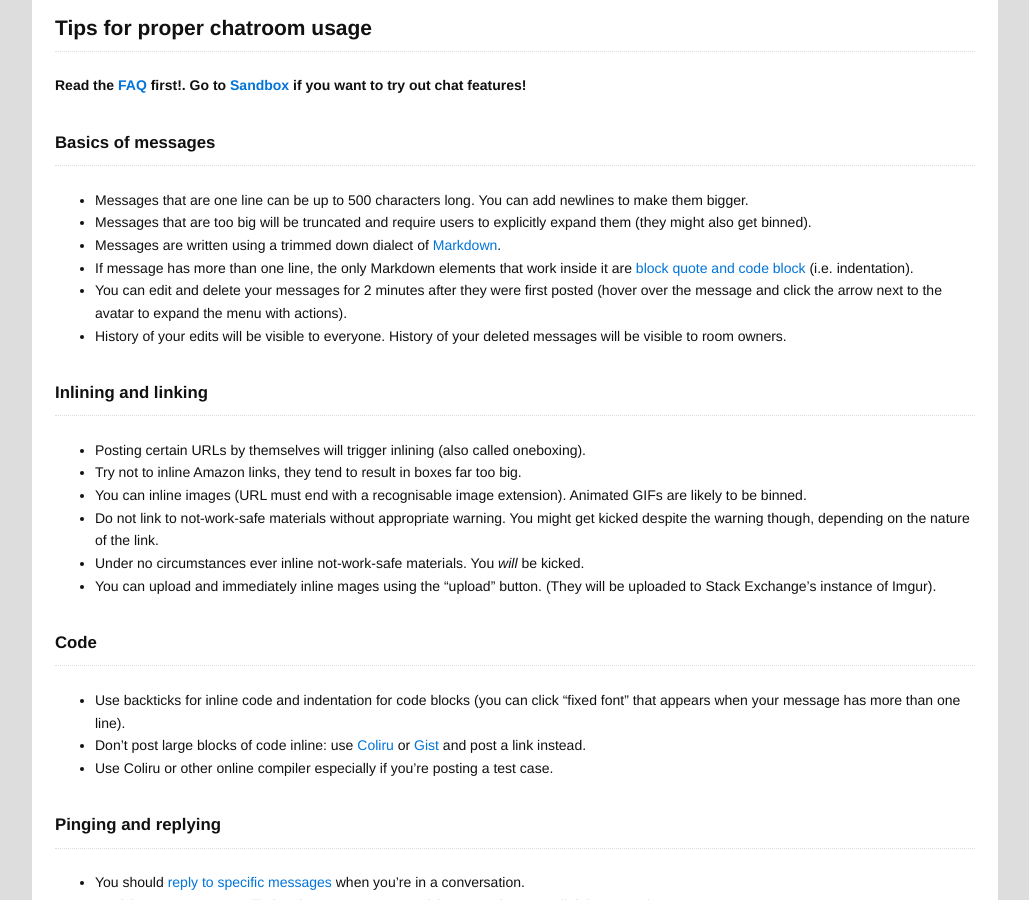
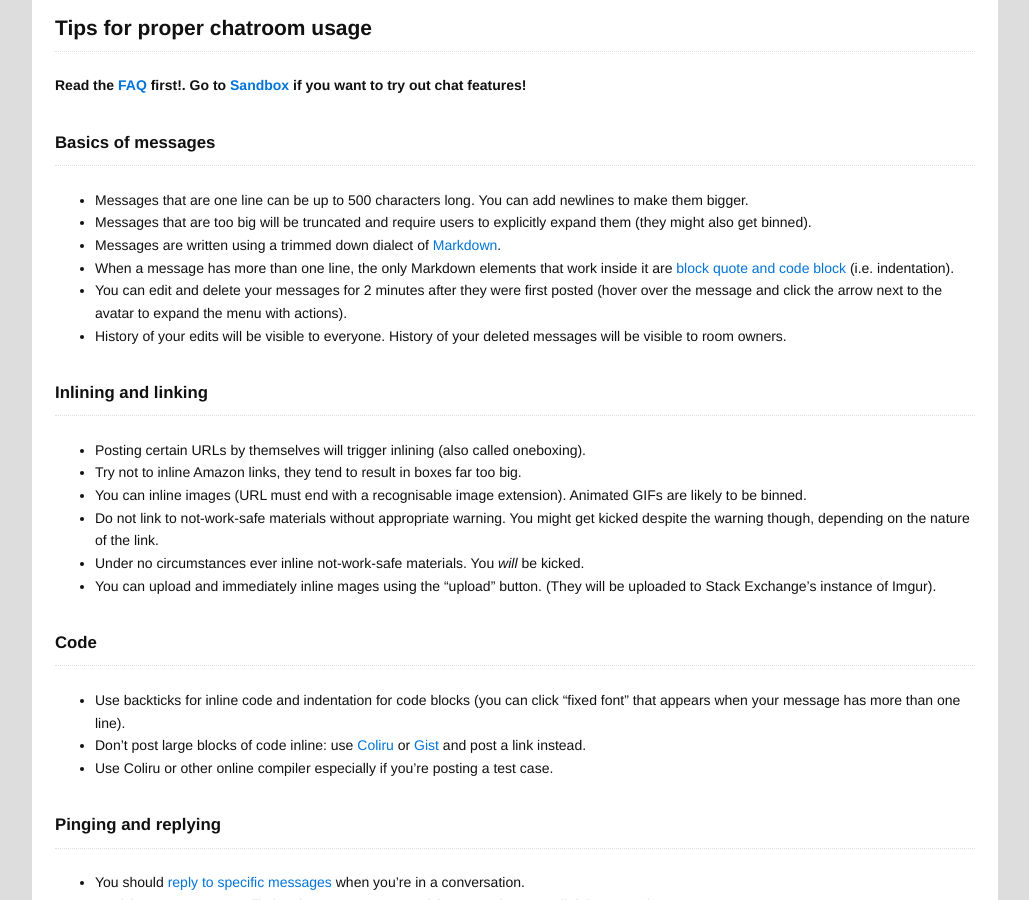
Before and after one commit to LoungeCPP/loungecpp.net, a Jekyll site: the page built from _the_law/the-rules.md, in a window 1280 px wide and 900 px high, scrolled down 624 px. Shown: the whole window, without its empty margins (125-1154 px from the left). Built offline with Jekyll 4.4.1, drawn with Linux system fonts in a browser that asks for light colours.

Commit message:
Grammar nazi is on it

```diff
--- a/_the_law/the-rules.md
+++ b/_the_law/the-rules.md
@@ -35,7 +35,7 @@ if you want to try out chat features!**
 * Messages that are one line can be up to 500 characters long. You can add newlines to make them bigger.
 * Messages that are too big will be truncated and require users to explicitly expand them (they might also get binned).
 * Messages are written using a trimmed down dialect of [Markdown](http://chat.stackoverflow.com/faq#formatting).
-* If message has more than one line, the only Markdown elements that work inside it are
+* When a message has more than one line, the only Markdown elements that work inside it are
   [block quote and code block](http://meta.stackoverflow.com/questions/70141/70142#70142) (i.e. indentation).
 * You can edit and delete your messages for 2 minutes after they were first posted
   (hover over the message and click the arrow next to the avatar to expand the menu with actions).
```
